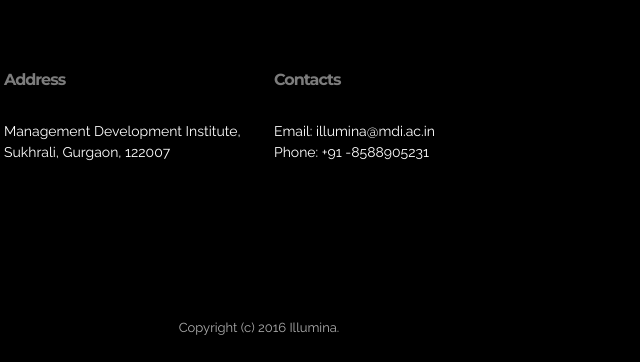
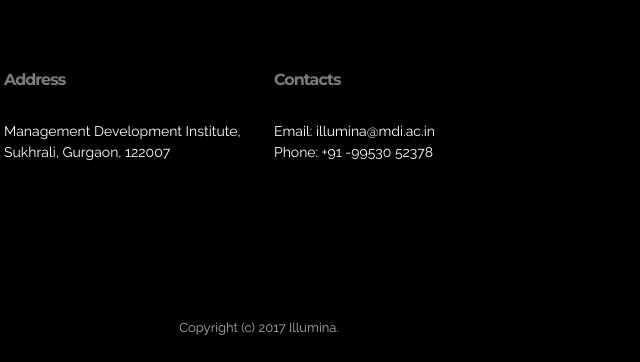
Before and after one commit to illumina-mdi/testsite, a plain HTML site: page team.html in a window 1280 px wide. Shown: the part 2694-3056 px from the top of the page, 381-1021 px from the left. Drawn offline with Linux system fonts and the light colour scheme.

Commit message:
Update team.html

```diff
--- a/team.html
+++ b/team.html
@@ -518,7 +518,7 @@
             <div class="mbr-footer-content col-xs-12 col-md-3">
                 <p><strong>Contacts</strong><br>
 Email: illumina@mdi.ac.in<br>
-Phone:&nbsp;+91 -8588905231<br></p>
+Phone:&nbsp;+91 -99530 52378<br></p>
             </div>
             <div class="mbr-footer-content col-xs-12 col-md-3">
                 <p></p>
@@ -531,7 +531,7 @@ Phone:&nbsp;+91 -8588905231<br></p>
 <footer class="mbr-small-footer mbr-section mbr-section-nopadding" id="footer1-0" style="background-color: rgb(0, 0, 0); padding-top: 1.75rem; padding-bottom: 1.75rem;">
 
     <div class="container">
-        <p class="text-xs-center">Copyright (c) 2016 Illumina.</p>
+        <p class="text-xs-center">Copyright (c) 2017 Illumina.</p>
     </div>
 </footer>
 
```
